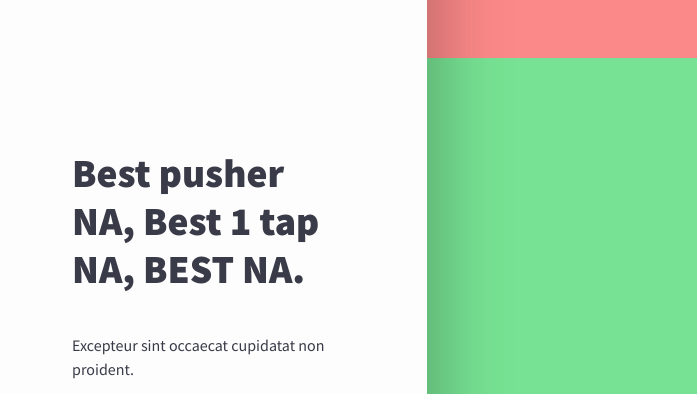
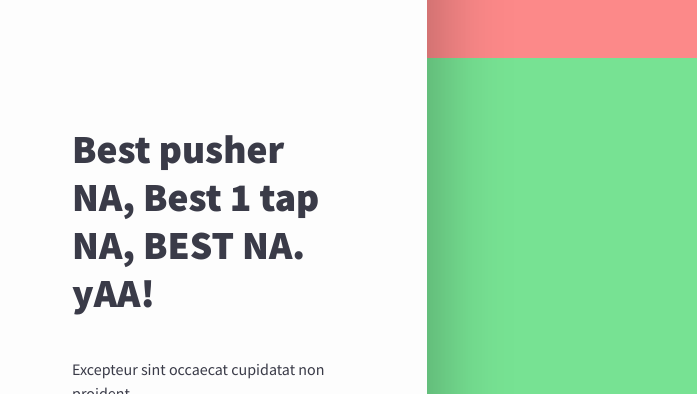
Before and after one commit to mdang-src16/mdang-src16.github.io, a plain HTML site: page index.html in a window 1280 px wide. Shown: the part 1263-1657 px from the top of the page, 0-697 px from the left. Drawn offline with nearby package versions, Linux system fonts and the light colour scheme.

Commit message:
edit h1 to test commits on mac

```diff
--- a/index.html
+++ b/index.html
@@ -21,7 +21,7 @@
   			<div class="col-md-4">
   				<div class="info-side d-flex align-items-center">
   					<div>
-  						<h1>Best pusher NA, Best 1 tap NA, BEST NA.</h1>
+  						<h1>Best pusher NA, Best 1 tap NA, BEST NA. yAA!</h1>
 				    	<p>Excepteur sint occaecat cupidatat non proident.</p>
 						<p>Ut enim ad minim veniam, quis nostrud exercitation ullamco laboris nis.</p>
 						<a href="mailto:mdang515@gmail.com?subject=Work Inquiry" class="cta btn align-middle">YA! YAA!</a>
```
